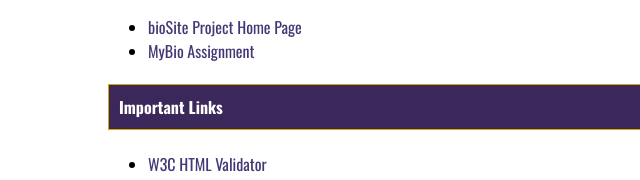
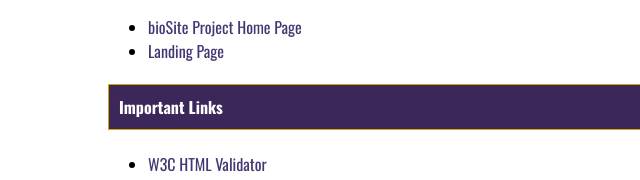
Before and after one commit to charleneyc1985/csd-340, a plain HTML site: page index.html in a window 1280 px wide. Shown: the part 546-726 px from the top of the page, 0-640 px from the left. Drawn offline with nearby package versions, Linux system fonts and the light colour scheme.

Commit message:
Update index.html

```diff
--- a/index.html
+++ b/index.html
@@ -34,7 +34,7 @@
 
 <ul class>
 <li><a href="https://charleneyc1985.github.io/bioSite/">bioSite Project Home Page</a></li>
-<li><a href=module-12/mybio.html>MyBio Assignment</a>
+<li><a href="https://charleneyc1985.github.io/csd-340/">Landing Page</a></li>
 </ul>
 
 <h4>Important Links</h4>
```
